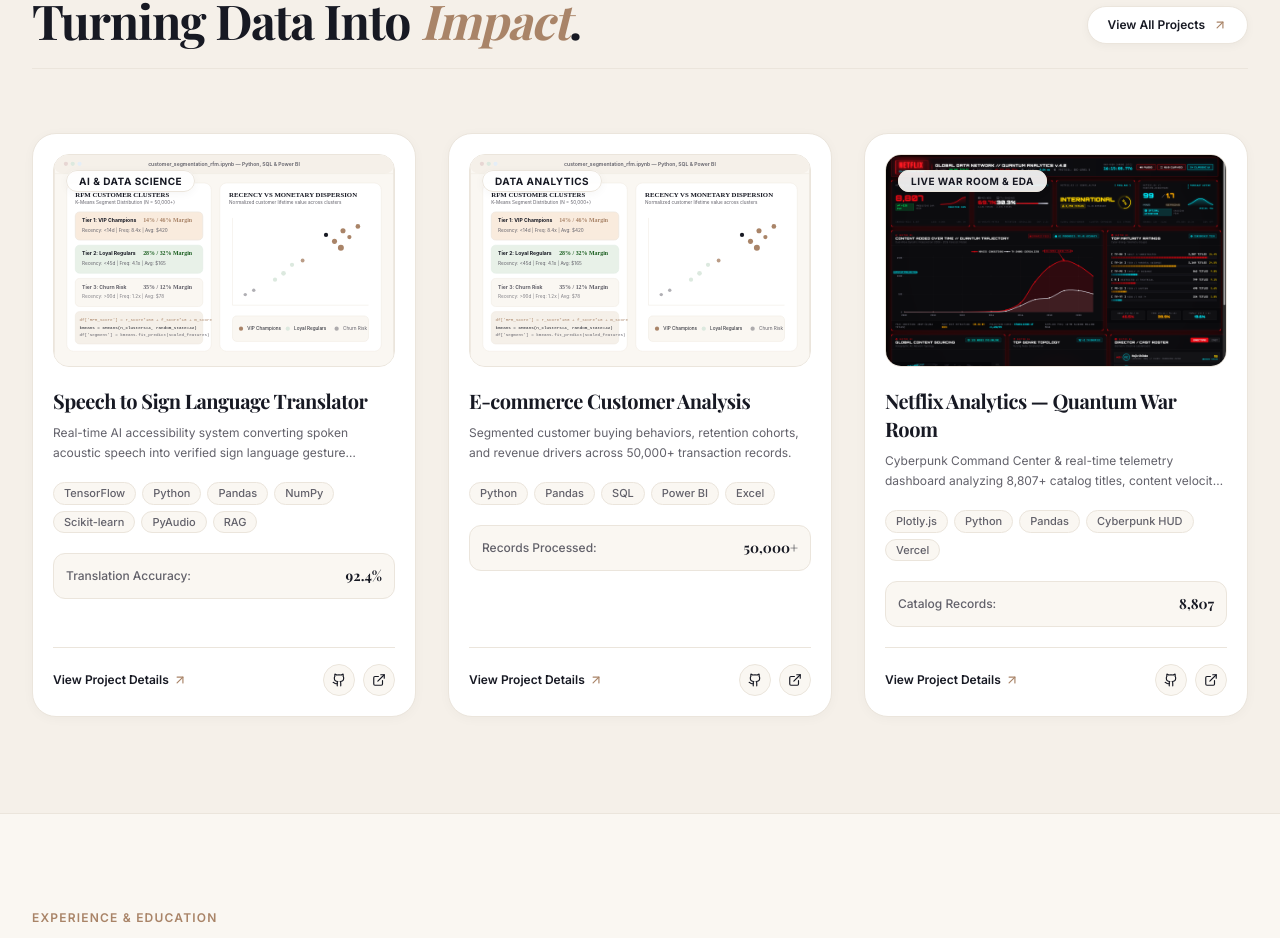
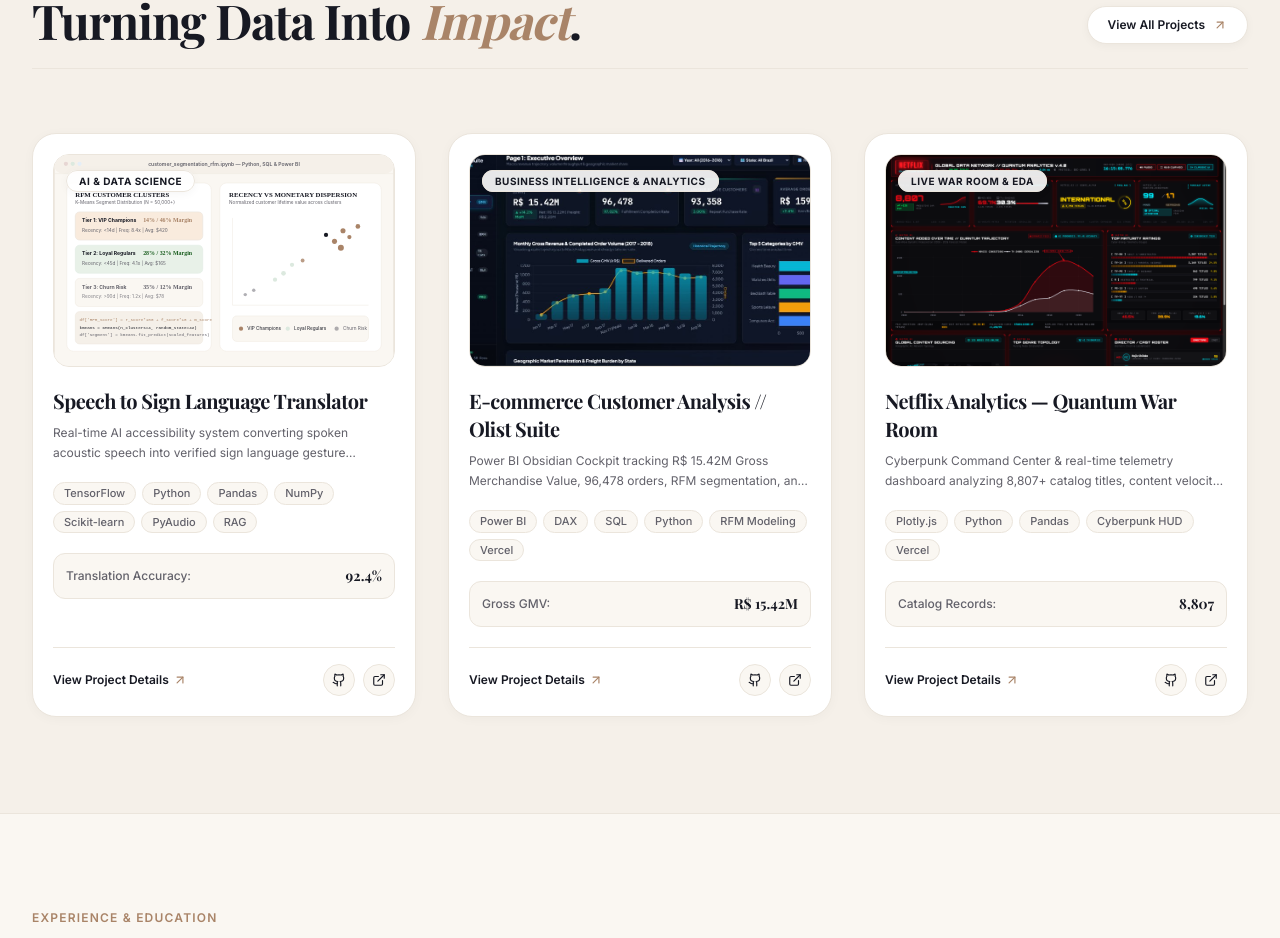
Before and after one commit to harshwardhanpal718-png/Portfolio, a React (Vite) app: page / in a window 1280 px wide. Shown: the part 2438-3376 px from the top of the page. Built offline with nearby package versions, Linux system fonts and the light colour scheme; a web font is replaced by a local one.

Commit message:
feat: attach live link and dashboard screenshot for E-commerce Customer Analysis (Olist Executive Suite)

```diff
--- a/src/data/projectsData.ts
+++ b/src/data/projectsData.ts
@@ -47,47 +47,48 @@ export const projectsData: Project[] = [
   },
   {
     id: 'ecommerce-customer-analysis',
-    title: 'E-commerce Customer Analysis',
-    subtitle: 'Segmented customer buying behaviors, retention cohorts, and revenue drivers across 50,000+ transaction records.',
-    category: 'DATA ANALYTICS',
-    status: 'Completed Case Study',
-    tools: ['Python', 'Pandas', 'SQL', 'Power BI', 'Excel'],
+    title: 'E-commerce Customer Analysis // Olist Suite',
+    subtitle: 'Power BI Obsidian Cockpit tracking R$ 15.42M Gross Merchandise Value, 96,478 orders, RFM segmentation, and delivery SLAs.',
+    category: 'BUSINESS INTELLIGENCE & ANALYTICS',
+    status: 'Live Interactive Dashboard',
+    tools: ['Power BI', 'DAX', 'SQL', 'Python', 'RFM Modeling', 'Vercel'],
     businessProblem:
-      'A global retail enterprise experienced unpredictable quarterly retention rates and margin compression. Management needed deep customer segmentation to identify high-value cohorts, detect churn early, and optimize promotional expenditure.',
+      'Executive leadership needed real-time visibility into macro revenue trajectory, customer lifetime value, logistics SLAs, and product sales velocity across 96,000+ commercial transactions.',
     datasetInfo:
-      '50,000+ order records across 4 geographic regions, containing customer identifiers, transaction dates, product categories, discount tiers, shipping SLAs, and profit margins.',
+      '96,478 delivered orders and 1.5M relational records encompassing customer geography, payment types, freight costs, and 73 product categories.',
     dataCleaningApproach: [
-      'Extracted raw data from relational MySQL database utilizing CTEs and partitioned views.',
-      'Treated anomalous negative spend records, null postal codes, and duplicated order lines.',
-      'Calculated normalized Recency, Frequency, and Monetary (RFM) indices for each distinct customer.',
-      'Constructed a robust Calendar Dimension table in Power Query for cohort retention tracking.'
+      'Extracted raw transactional records from production relational engine containing 1.5M rows.',
+      'Constructed normalized dimensional Star-Schema connecting Fact Orders with Customer, Product, and Geo dimensions.',
+      'Calculated normalized Recency, Frequency, and Monetary (RFM) indices for 93,358 active customers.',
+      'Standardized Brazilian Real currency conversions and validated freight burden distributions.'
     ],
     analysisMethodology: [
-      'Engineered an RFM segmentation model categorizing consumers into VIP Champions, Loyalists, and At-Risk groups.',
-      'Performed cohort survival analysis across 12 consecutive months to evaluate retention curves.',
-      'Analyzed price elasticity and discount sensitivity across core product lines.',
-      'Designed an interactive Power BI dashboard featuring dynamic slicers and DAX margin measures.'
+      'Engineered executive overview cockpit tracking MoM GMV growth (+14.2%) and average order values (R$ 159.83).',
+      'Constructed monthly revenue and completed order volume dual-axis trajectories from 2017 to 2018.',
+      'Designed Pareto product category breakdown isolating top GMV contributors (Health & Beauty, Watches, Bed & Bath).',
+      'Built geographic market penetration choropleth correlating delivery times with customer satisfaction.'
     ],
     keyInsights: [
-      'VIP Champions accounted for only 14% of the customer base but generated 46% of total net profits.',
-      'Orders with promotional discounts above 20% exhibited a 22% higher return rate with zero lifetime value gain.',
-      'Repeat orders within 30 days increased by 3.2x when initial shipments were delivered within 48 hours.'
+      'Captured R$ 15.42M Gross Merchandise Value with a 97.02% order fulfillment completion rate.',
+      'Active customer base reached 93,358 unique accounts with steady basket expansion to R$ 137.04.',
+      'Top 5 categories produced over 42% of platform gross merchandise volume.',
+      'Identified regional freight burden spikes in Northern states impacting repeat purchase frequency.'
     ],
     businessRecommendations: [
-      'Launch targeted VIP early-access incentives rather than broad-scale margin-diluting discount codes.',
-      'Prioritize fulfillment center logistics in low-performing regions to maintain SLA integrity.',
-      'Automate re-engagement triggers at day 45 for consumers entering the "At-Risk" RFM cluster.'
+      'Optimize fulfillment partner allocations in high-freight regional corridors to protect net margins.',
+      'Focus retention campaigns on Health & Beauty and Watches cohorts exhibiting high repeat basket size.',
+      'Deploy automated SLA escalation triggers for orders exceeding 5-day dispatch thresholds.'
     ],
     metricsSummary: [
-      { label: 'Records Processed', value: '50,000+' },
-      { label: 'VIP Profit Share', value: '46%' },
-      { label: 'Retention Boost', value: '3.2x' },
-      { label: 'Margin Recovery', value: '+14%' }
+      { label: 'Gross GMV', value: 'R$ 15.42M' },
+      { label: 'Delivered Orders', value: '96,478' },
+      { label: 'Fulfillment Rate', value: '97.02%' },
+      { label: 'Avg Order Value', value: 'R$ 159.83' }
     ],
-    githubUrl: 'https://github.com/harshwardhanpal718-png/ecommerce-customer-analysis',
-    liveDemoUrl: 'https://github.com/harshwardhanpal718-png/ecommerce-customer-analysis#dashboard',
-    image: '/projects/ecommerce-analysis.svg',
-    accentGradient: 'from-[#13D9E8] to-[#087CDA]'
+    githubUrl: 'https://github.com/harshwardhanpal718-png/Portfolio',
+    liveDemoUrl: 'https://e-commerce-customer-analysis-olive.vercel.app/',
+    image: '/projects/ecommerce-dashboard.jpg',
+    accentGradient: 'from-[#00F0FF] to-[#3B82F6]'
   },
   {
     id: 'netflix-data-analysis',
```
Also changed, not shown: public/projects/ecommerce-dashboard.jpg (added).
